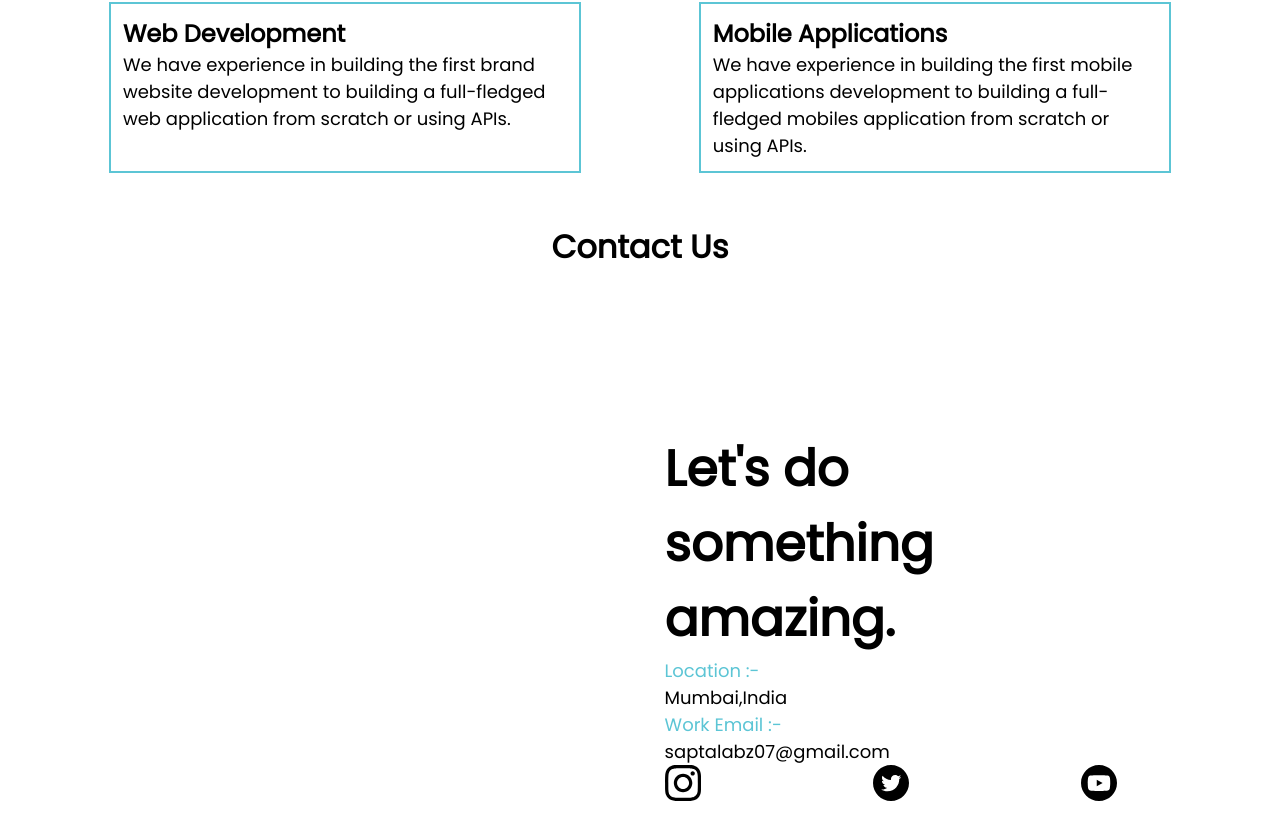
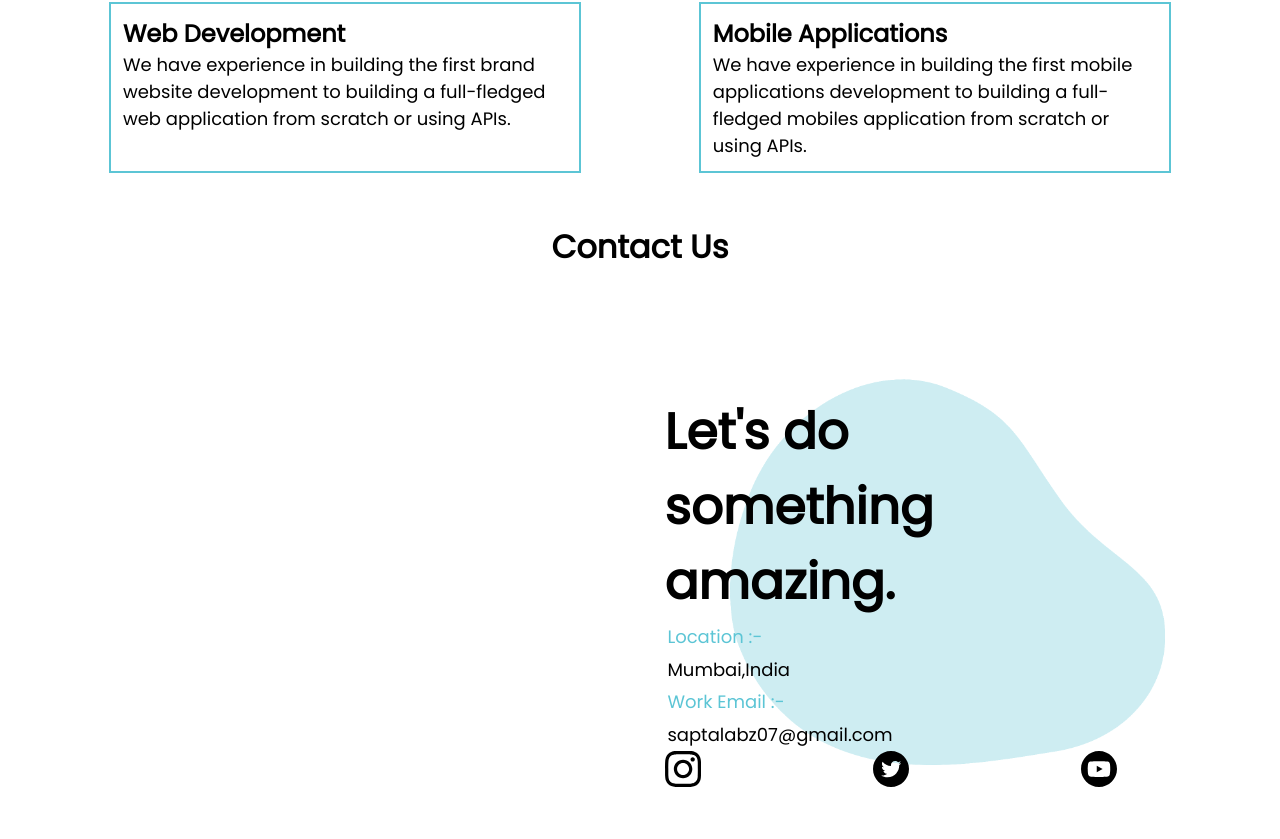
Before and after one commit to Rohan2596/saptalabz-offical, a React (Create React App) app: page / in a window 1280 px wide. Shown: the part 1710-2549 px from the top of the page. Built offline with nearby package versions, Linux system fonts and the light colour scheme.

Commit message:
ADDED:Design tweaks to contact us page.

```diff
--- a/src/component/contactUs/contactUS.css
+++ b/src/component/contactUs/contactUS.css
@@ -1,7 +1,8 @@
 .contact-section{
     width: 100%;
     height: fit-content;
-    padding: 2%;
+    padding-left: 2%;
+    padding-right: 2%;
     display: flex;
     flex-direction: row;
 
@@ -14,13 +15,15 @@
 }
 .contact-left{
     width: 50%;
-    height: 80vh;
+    height: 70vh;
     padding: 2%;
     display: flex;
-    justify-content: flex-start;
+    justify-content: center;
 }
 .contactUs-image{
-    width: 100%;
+    width: 80%;
+    padding-left: 2%;
+    padding-right: 2%;
 }
 .contact-right{
     display: flex;
@@ -29,6 +32,11 @@
     width: 50%;
     height: 80vh;
     padding: 2%;
+    background-image: url(../../assets/gif/background.png);
+    background-position: center;
+    background-repeat: no-repeat;
+    background-size: cover;
+    position: relative;
 
 }
 .contact-right-title{
@@ -40,6 +48,7 @@
 }
 .contact-right-info{
     font-size: large;
+    padding: 0.5%;
 }
 .social-section{
     width: 80%;
@@ -88,7 +97,7 @@ width: 8%;
         justify-content: flex-start;
     }
     .contact-right-info{
-        font-size: large;
+        font-size: medium;
     }
     .social-section{
         width: 60%;
--- a/src/component/contactUs/contactUs.jsx
+++ b/src/component/contactUs/contactUs.jsx
@@ -10,7 +10,7 @@ render(){
 
 
             <div className="contact-left">
-            <img src={require('../../assets/gif/Mention.gif')} alt="" className="contactUs-image" />
+            <img src={require('../../assets/gif/contact.gif')} alt="" className="contactUs-image" />
 
             </div>
             <div className="contact-right">
```
Also changed, not shown: src/assets/gif/Mention.gif (deleted), src/assets/gif/contact.gif (added).
